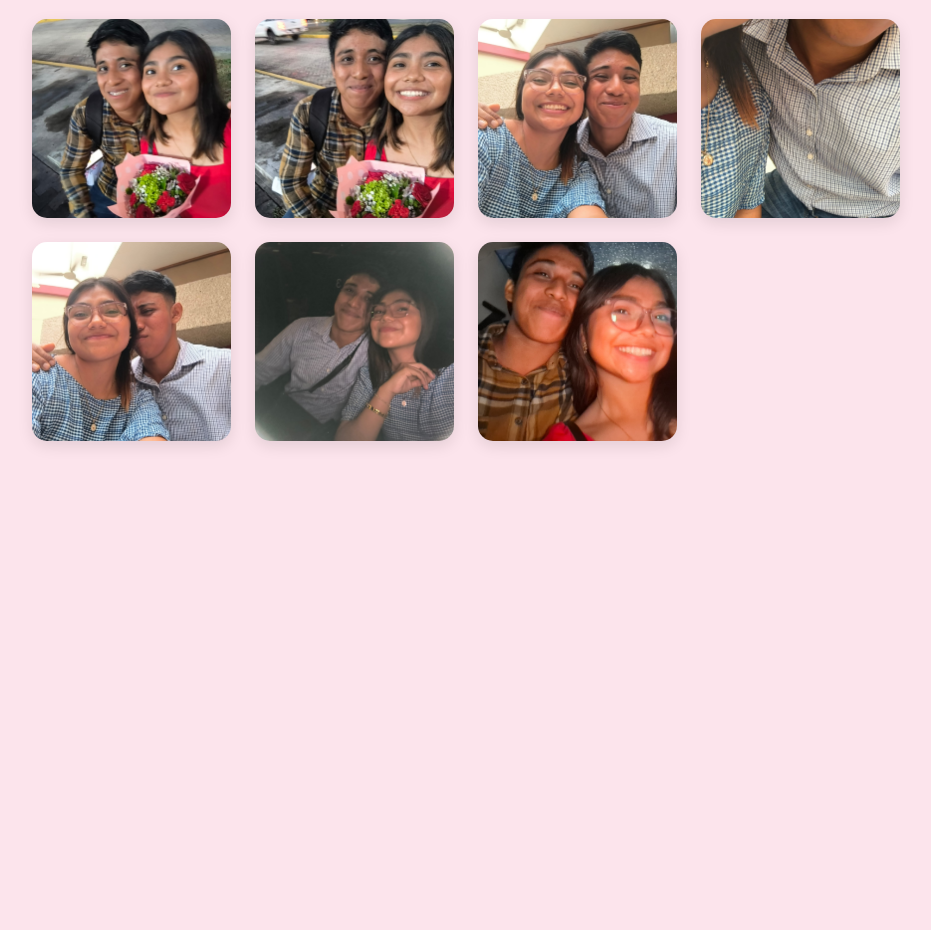
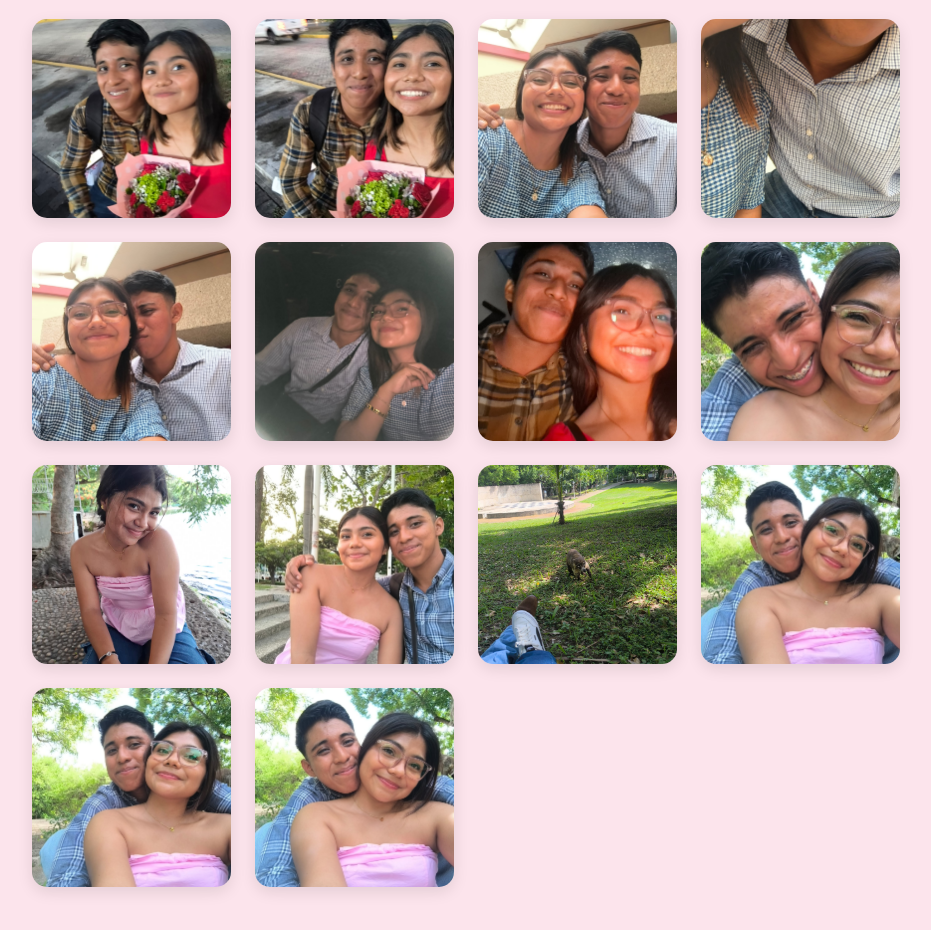
Before and after one commit to EliteZealot/digital-love-letter-two, a plain HTML site: page digital-love-letter-master/index.html in a window 1280 px wide. Shown: the part 1118-2048 px from the top of the page, without its empty margins (174-1105 px from the left). Before the commit the page ends 1655 px from the top, so only its background shows below. Drawn offline with Linux system fonts and the light colour scheme.

Commit message:
actualizando archivos

```diff
--- a/digital-love-letter-master/index.html
+++ b/digital-love-letter-master/index.html
@@ -54,6 +54,13 @@
                 <div class="gallery-item"><img src="pics/5.jpg" alt="Memory 5"></div>
                 <div class="gallery-item"><img src="pics/6.jpg" alt="Memory 6"></div>
                 <div class="gallery-item"><img src="pics/7.jpg" alt="Memory 7"></div>
+                <div class="gallery-item"><img src="pics/8.jpg" alt="Memory 8"></div>
+                <div class="gallery-item"><img src="pics/9.jpg" alt="Memory 9"></div>
+                <div class="gallery-item"><img src="pics/10.jpg" alt="Memory10"></div>
+                <div class="gallery-item"><img src="pics/11.jpg" alt="Memory 11"></div>
+                <div class="gallery-item"><img src="pics/12.jpg" alt="Memory 12"></div>
+                <div class="gallery-item"><img src="pics/13.jpg" alt="Memory 13"></div>
+                <div class="gallery-item"><img src="pics/14.jpg" alt="Memory 14"></div>
             </div>
         </div>
     </div>
```
Also changed, not shown: digital-love-letter-master/pics/10.jpg (added), digital-love-letter-master/pics/11.jpg (added), digital-love-letter-master/pics/12.jpg (added), digital-love-letter-master/pics/13.jpg (added), digital-love-letter-master/pics/14.jpg (added), digital-love-letter-master/pics/8.jpg (added), digital-love-letter-master/pics/9.jpg (added).
